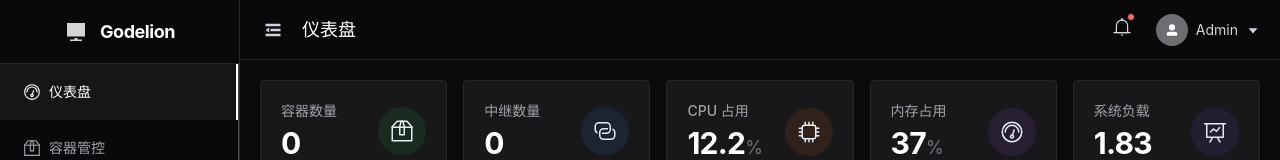
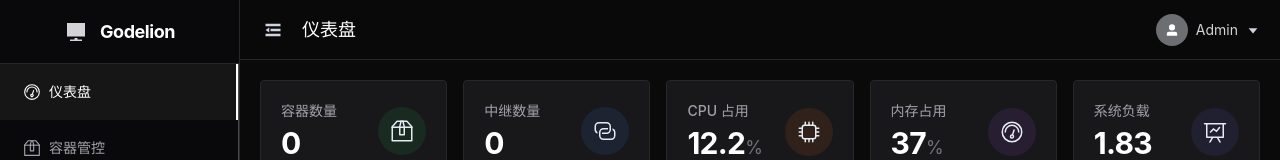
Before and after one commit to true-dandelion/godelion, a Vue app: page /dashboard in a window 1280 px wide. Shown: the top 160 px of the page. Built offline with nearby package versions, Linux system fonts and the light colour scheme; no server answers; sample sign-in values are in the browser's storage.

Commit message:
fix: 移除顶部导航栏的通知铃铛图标

```diff
--- a/src/views/layout/index.vue
+++ b/src/views/layout/index.vue
@@ -76,9 +76,6 @@
         </div>
 
         <div class="flex items-center gap-6">
-          <el-badge is-dot class="item">
-            <el-icon :size="20" class="text-zinc-400 hover:text-white cursor-pointer transition-colors"><Bell /></el-icon>
-          </el-badge>
           <el-dropdown trigger="click" @command="handleCommand">
             <span class="el-dropdown-link flex items-center gap-2 cursor-pointer outline-none">
               <el-avatar :size="32" class="bg-zinc-800 text-zinc-300">
@@ -122,7 +119,6 @@ import {
   Lock,
   Expand,
   Fold,
-  Bell,
   UserFilled,
   CaretBottom,
   Setting,
```
